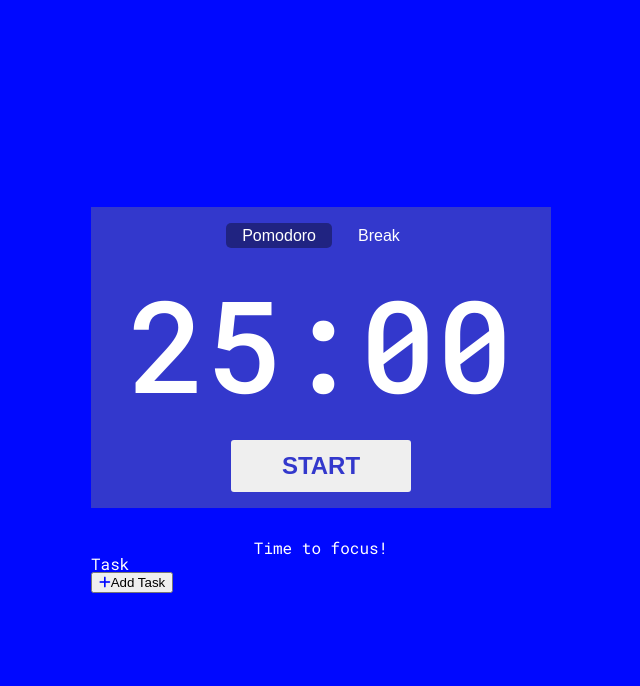
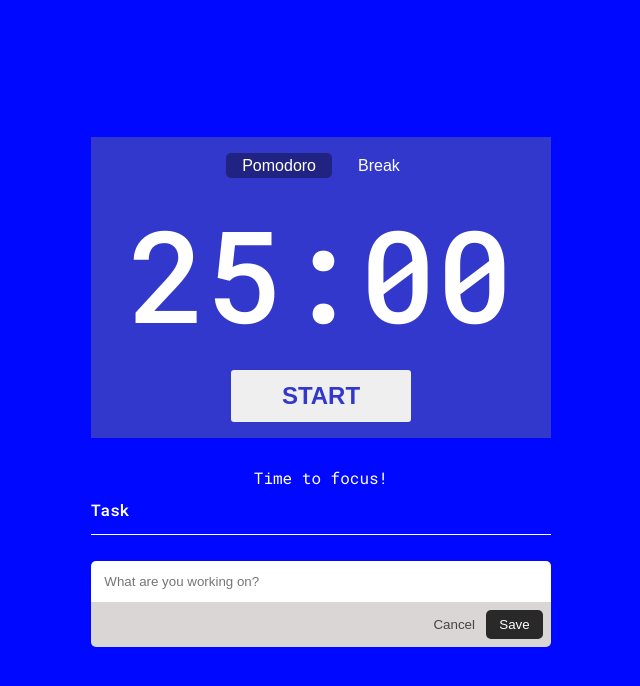
Before and after one commit to RoyalF4/Pomodoro-Timer, a React (Vite) app: page / in a window 1280 px wide. Both pictures are taken after a click on the button "Add Task". Shown: the top 686 px of the page, without its empty margins (319-959 px from the left). Built offline with nearby package versions, Linux system fonts and the light colour scheme.

Commit message:
feat: :sparkles: Add ability to add task and have them displayed

```diff
--- a/package.json
+++ b/package.json
@@ -12,7 +12,8 @@
   "dependencies": {
     "prop-types": "^15.8.1",
     "react": "^18.2.0",
-    "react-dom": "^18.2.0"
+    "react-dom": "^18.2.0",
+    "uuid": "^9.0.1"
   },
   "devDependencies": {
     "@types/react": "^18.2.66",
--- /dev/null
+++ b/src/AddTaskPrompt.jsx
@@ -0,0 +1,46 @@
+import PropTypes from 'prop-types';
+import { v4 as uuidv4 } from 'uuid';
+import { useState } from 'react';
+
+AddTaskPrompt.propTypes = {
+  onAddPrompt: PropTypes.func,
+  onAddTask: PropTypes.func,
+};
+
+export default function AddTaskPrompt({ onAddPrompt, onAddTask }) {
+  const [task, setTask] = useState('');
+
+  function handleChange(e) {
+    setTask(e.target.value);
+  }
+
+  function handleSaveTask() {
+    onAddPrompt(false);
+    onAddTask((list) => [...list, { id: uuidv4(), task }]);
+  }
+
+  function handleCancelTask() {
+    onAddPrompt(false);
+  }
+  return (
+    <div className="prompt">
+      <input
+        value={task}
+        onChange={handleChange}
+        type="text"
+        name="name"
+        id="name"
+        placeholder="What are you working on?"
+        className="input-add"
+      />
+      <div className="prompt__buttons">
+        <button className="btn-cancel" onClick={handleCancelTask}>
+          Cancel
+        </button>
+        <button className="btn-save" onClick={handleSaveTask}>
+          Save
+        </button>
+      </div>
+    </div>
+  );
+}
--- a/src/App.jsx
+++ b/src/App.jsx
@@ -1,6 +1,6 @@
 import { useState } from 'react';
 import Timer from './Timer';
-import TaskList from './Task';
+import TaskList from './TaskList';
 
 const FOCUS_TIME = 25 * 60;
 const BREAK_TIME = 5 * 60;
--- a/src/Task.jsx
+++ b/src/Task.jsx
@@ -1,13 +1,13 @@
-export default function TaskList() {
+import PropTypes from 'prop-types';
+
+Task.propTypes = {
+  task: PropTypes.string,
+};
+
+export default function Task({ task }) {
   return (
-    <div className="tasks">
-      <h2>Task</h2>
-      <div className="line-break"></div>
-      <div className="tasks__list"></div>
-      <button className="task__btn-add">
-        <i className="fa-solid fa-plus" style={{ color: '#0008ff' }}></i>Add
-        Task
-      </button>
+    <div className="task__item">
+      <p>{task}</p>
     </div>
   );
 }
--- /dev/null
+++ b/src/TaskList.jsx
@@ -0,0 +1,36 @@
+import { useState } from 'react';
+import AddTaskPrompt from './AddTaskPrompt';
+import Task from './Task';
+
+export default function TaskList() {
+  const [showAdd, setShowAdd] = useState(false);
+  const [taskList, setTaskList] = useState([]);
+
+  function handleAddTask() {
+    setShowAdd(true);
+  }
+
+  return (
+    <div className="tasks">
+      <h2 className="tasks__heading">Task</h2>
+      <div className="line-break"></div>
+      <div className="tasks__list">
+        {taskList.map((task) => (
+          <Task key={task.id} task={task.task} />
+        ))}
+      </div>
+
+      {showAdd && (
+        <AddTaskPrompt onAddPrompt={setShowAdd} onAddTask={setTaskList} />
+      )}
+      {!showAdd && (
+        <button className="tasks__btn-add" onClick={handleAddTask}>
+          <span className="icon-add">
+            <i className="fa-solid fa-plus" style={{ color: '#0008ff' }}></i>
+          </span>
+          Add Task
+        </button>
+      )}
+    </div>
+  );
+}
--- a/src/index.css
+++ b/src/index.css
@@ -56,10 +56,105 @@
   border-radius: 3px;
   border: none;
   width: 180px;
+  cursor: pointer;
 }
 
 .mode-message {
   display: block;
   text-align: center;
   color: white;
+  margin-bottom: 1em;
 }
+
+.tasks {
+  display: flex;
+  flex-direction: column;
+}
+.tasks__heading {
+  font-weight: 600;
+  margin-bottom: 1em;
+}
+
+.line-break {
+  border-bottom: 1px solid white;
+  margin-bottom: 1em;
+}
+
+.tasks__list {
+  display: flex;
+  flex-direction: column;
+  gap: 5px;
+  margin-bottom: 10px;
+}
+
+.task__item {
+  background: white;
+  color: black;
+  padding: 1em;
+  border-radius: 5px;
+}
+
+.input-add {
+  padding: 1em;
+  border: none;
+  border-radius: 5px 5px 0 0;
+}
+
+.input-add:focus {
+  outline: none;
+}
+
+.tasks__btn-add {
+  background: rgba(0, 0, 0, 0.49);
+  color: white;
+  text-align: center;
+  padding: 1em 0;
+  border: 1px dashed rgba(255, 255, 255, 0.494);
+  border-radius: 5px;
+  cursor: pointer;
+}
+
+.icon-add {
+  display: inline-block;
+  background: white;
+  border-radius: 100px;
+  height: 15px;
+  width: 15px;
+  padding: 0.25em;
+  margin-right: 0.5em;
+}
+
+.prompt {
+  display: flex;
+  flex-direction: column;
+}
+
+.prompt__buttons {
+  display: flex;
+  justify-content: end;
+  gap: 5px;
+  padding: 0.5em;
+  margin-bottom: 1em;
+  border-radius: 0 0 5px 5px;
+  background: rgb(218, 214, 214);
+}
+
+.btn-cancel {
+  background: none;
+  border: none;
+  color: rgb(69, 68, 68);
+  cursor: pointer;
+}
+
+.btn-save {
+  color: white;
+  background: rgba(0, 0, 0, 0.807);
+  border: none;
+  border-radius: 5px;
+  padding: 0.5em 1em;
+  cursor: pointer;
+}
+
+.btn-save:hover {
+  background: black;
+}
```
Also changed, not shown: 1 other file (tests, documents, lock files or other folders).
